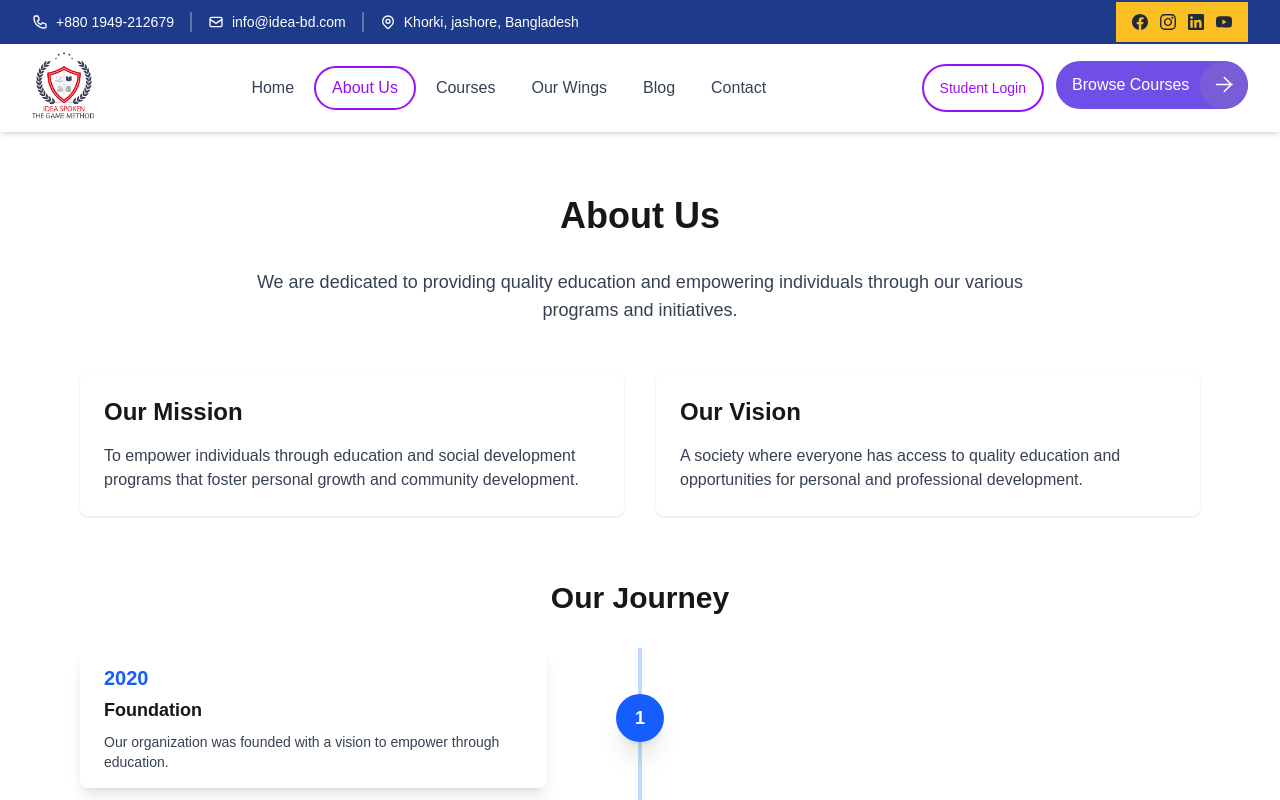
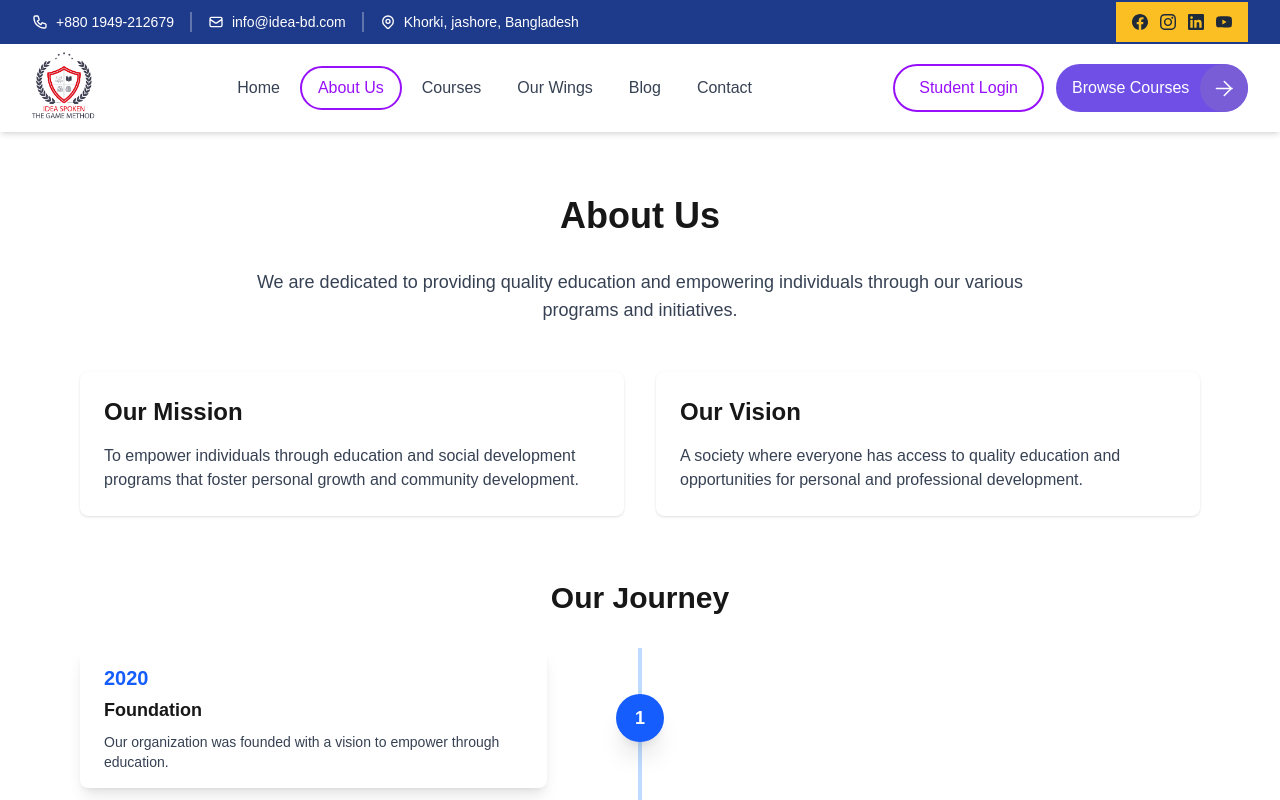
Before and after one commit to sabbir-tanvir/Idea-Spoken, a Next.js app: page /about in a window 1280 px wide. Shown: the top 800 px of the page. Built offline with nearby package versions, Linux system fonts and the light colour scheme.

Commit message:
updated the button

```diff
--- a/src/components/Header.tsx
+++ b/src/components/Header.tsx
@@ -139,25 +139,16 @@ export default function Header() {
             <div className="hidden md:flex items-center gap-3">
               <Link
                 href="/auth/login"
-                className="flex px-4 py-2 border-2 h-12 items-center justify-center border-purple-600 text-purple-600 rounded-full hover:bg-purple-50 transition-colors font-medium text-sm"
+                className="flex px-6 border-2 h-12 items-center top-1/2 justify-center border-purple-600 text-purple-600 rounded-full hover:bg-purple-50 transition-colors font-medium text-base"
               >
                 Student Login
               </Link>
 
-              {/*
               <Link
                 href="/courses"
-                className="px-4 py-2 bg-purple-600 text-white rounded-full hover:bg-purple-700 transition-colors font-medium text-sm flex items-center gap-2"
-              >
-                Browse Courses
-                <svg className="w-4 h-4" fill="none" stroke="currentColor" viewBox="0 0 24 24">
-                  <path strokeLinecap="round" strokeLinejoin="round" strokeWidth={2} d="M13 7l5 5m0 0l-5 5m5-5H6" />
-                </svg>
-              </Link> */}
-              <Link
-                href="/courses">
+                className="flex items-center">
                 <button
-                  className="bg-[#704FE6] text-left w-48 rounded-full h-12 relative text-white text-base group overflow-hidden cursor-pointer"
+                  className="bg-[#704FE6]  text-left w-48 rounded-full h-12 relative text-white text-base group overflow-hidden cursor-pointer"
                   type="button"
                 >
 
@@ -277,24 +268,19 @@ export default function Header() {
                     Student Login
                   </Link>
 
-                  {/* <Link
-                    href="/courses"
-                    className="px-4 py-2 bg-purple-600 text-white rounded-full hover:bg-purple-700 transition-colors font-medium text-sm flex items-center justify-center gap-2"
-                  >
-                    Browse Courses
-                    <svg className="w-4 h-4" fill="none" stroke="currentColor" viewBox="0 0 24 24">
-                      <path strokeLinecap="round" strokeLinejoin="round" strokeWidth={2} d="M13 7l5 5m0 0l-5 5m5-5H6" />
-                    </svg>
-                  </Link> */}
+
 
                   <Link
                     href="/courses">
                     <button
-                      className="bg-white text-center w-48 rounded-2xl h-14 relative text-black text-xl font-semibold group"
+                      className="bg-[#704FE6] text-center w-full rounded-full h-12 relative text-white text-base group overflow-hidden cursor-pointer"
                       type="button"
                     >
+
+                      <p className="absolute top-1/2 left-1/2 -translate-x-1/2 -translate-y-1/2">Browse Courses</p>
+
                       <div
-                        className="bg-green-400 rounded-xl h-12 w-1/4 flex items-center justify-center absolute left-1 top-[4px] group-hover:w-[184px] z-10 duration-500"
+                        className="bg-[#785DD7] rounded-full h-12 w-1/4 flex items-center justify-center absolute right-0 top-0 group-hover:w-full z-10 duration-500"
                       >
                         <svg
                           xmlns="http://www.w3.org/2000/svg"
@@ -304,15 +290,15 @@ export default function Header() {
                         >
                           <path
                             d="M224 480h640a32 32 0 1 1 0 64H224a32 32 0 0 1 0-64z"
-                            fill="#000000"
+                            fill="#ffffffff"
                           ></path>
                           <path
                             d="m237.248 512 265.408 265.344a32 32 0 0 1-45.312 45.312l-288-288a32 32 0 0 1 0-45.312l288-288a32 32 0 1 1 45.312 45.312L237.248 512z"
-                            fill="#000000"
+                            fill="#ffffffff"
+                            transform="scale(-1, 1) translate(-1024, 0)"
                           ></path>
                         </svg>
                       </div>
-                      <p className="translate-x-2">Go Back</p>
                     </button>
 
                   </Link>
```
